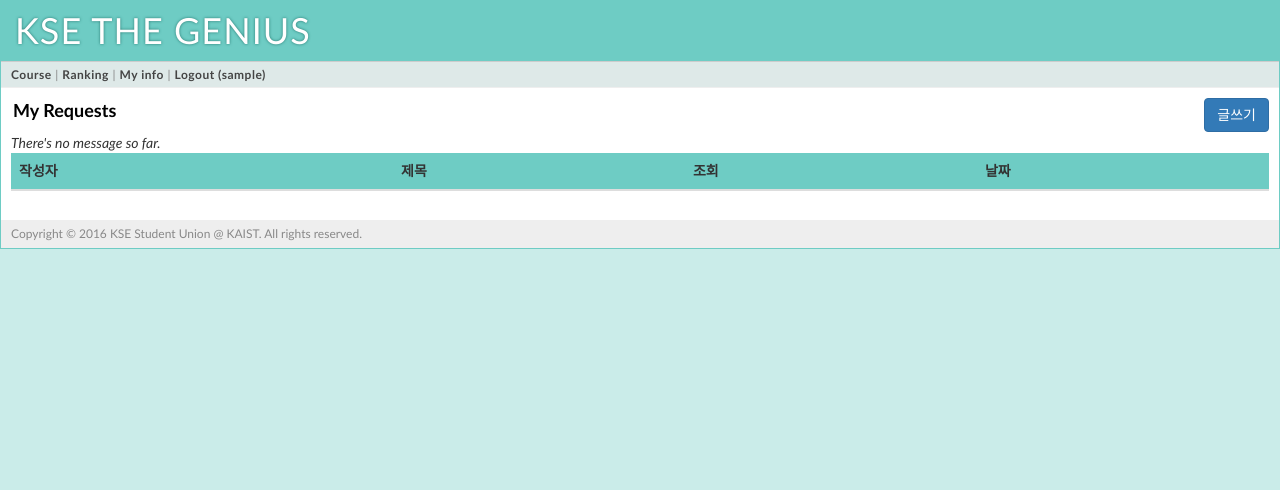
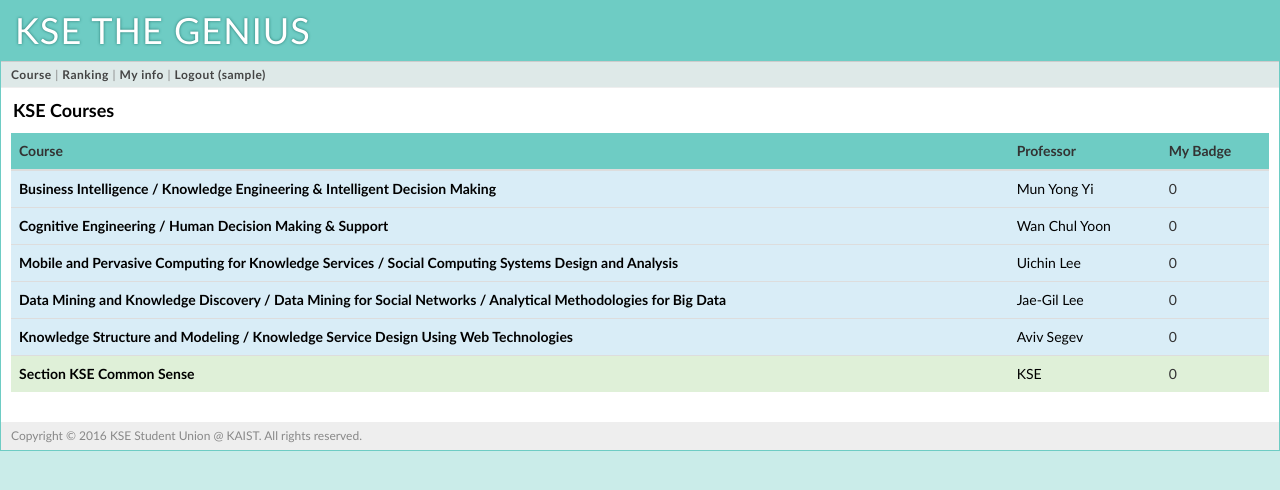
Before and after one commit to pskalyber/kse_the_genius, a Flask app: page /myinfo in a window 1280 px wide. Shown: the top 490 px of the page. Run offline with Flask 2, Linux system fonts and the light colour scheme; a user stored in the database is signed in; data comes from the database, SQL or seed files in the repository; data that the repository does not hold is empty; some libraries are stand-ins or nearby versions.

Commit message:
badge files added

```diff
--- a/kse_the_genius/main.py
+++ b/kse_the_genius/main.py
@@ -95,38 +95,6 @@
     if hasattr(g, 'db'):
         g.db.close()
 
-
-@app.route('/myinfo')
-def mypost():
-    """Shows a users information such as points of each course and total score.
-    """
-    if not g.user:
-        return redirect(url_for('ranking'))
-    return render_template('timeline.html', posts=query_db('''
-        select post.*, user.* from post, user
-        where post.author_id = user.user_id and (
-            user.user_id = ? )
-        order by post.publish_date desc limit ?''',
-        [session['user_id'], PER_PAGE]))
-
-@app.route('/test')
-def public_request(post_id=None):
-    """Displays the latest post of all users."""
-    posts = query_db('''
-        select post.*, user.* from post, user
-        where post.author_id = user.user_id
-        order by post.publish_date desc limit ?''', [PER_PAGE])
-
-    if post_id:
-        selected_post = query_db('''
-            select post.*, user.* from post, user
-            where post_id = ?
-            order by post.publish_date desc limit ?''', [post_id, PER_PAGE], one=True)
-        print selected_post
-        return render_template('timeline.html', posts=posts, selected_post=selected_post)
-    else:
-        return render_template('timeline.html', posts=posts)
-
 @app.route('/course')
 def course():
     """Displays the course list"""
@@ -172,13 +140,25 @@
 
     for PROF_POINT, MAX_POINT in (MUNYI_MAX_POINT, WCYOON_MAX_POINT, UCLEE_MAX_POINT, JAEGIL_MAX_POINT, AVIV_MAX_POINT, KSE_MAX_POINT, TOTAL_MAX_POINT):
         print PROF_POINT, MAX_POINT, "----------"
-        users = query_db("SELECT username, " + PROF_POINT + " FROM user WHERE (" + PROF_POINT + " / ? * 100.0) > ? AND (" + PROF_POINT + " / ? * 100.0) <= ?", [MAX_POINT, range_min, MAX_POINT, range_max])
+        users = query_db("SELECT username, " + PROF_POINT + " FROM user WHERE (" + \
+                         PROF_POINT + " / ? * 100.0) > ? AND (" + PROF_POINT + " / ? * 100.0) <= ?",
+                         [MAX_POINT, range_min, MAX_POINT, range_max])
         for user in users:
             print user['username'], user[PROF_POINT]
             score[PROF_POINT].append(user)
         # 여기서 왜 SQL에 직접 PROF_POINT 라고 넣어야 되고, ?를 대체하는 값으로 넣으면 안되지? 개빡치네!!!
 
     return score
+
+@app.route('/myinfo')
+def myinfo():
+    """Shows a users information such as points of each course and total score.
+    """
+    if not g.user:
+        return redirect(url_for('ranking'))
+    myinfo = query_db('''SELECT * FROM user WHERE user_id=?''', [session['user_id']], one=True)
+
+    return render_template('myinfo.html', myinfo=myinfo)
 
 @app.route('/<username>')
 def user_timeline(username):
--- a/kse_the_genius/templates/layout.html
+++ b/kse_the_genius/templates/layout.html
@@ -16,7 +16,7 @@
 		{% if g.user %}
 			<a href="{{ url_for('course') }}">Course</a> |
 			<a href="{{ url_for('ranking') }}">Ranking</a> |
-			<a href="{{ url_for('course') }}">My info</a> |
+			<a href="{{ url_for('myinfo') }}">My info</a> |
 			<a href="{{ url_for('logout') }}">Logout ({{ g.user.username }})</a>
 		{% else %}
 			<a href="{{ url_for('register') }}">Sign Up</a> |
--- /dev/null
+++ b/kse_the_genius/templates/myinfo.html
@@ -0,0 +1,182 @@
+{% extends "layout.html" %}
+{% block title %}
+	KSE Courses
+{% endblock %}
+{% block body %}
+	<div class="page-title">
+		<span>{{ self.title() }}</span>
+		{% if g.user %}
+		<div class="pull-right">
+			<span><!-- Any button can be here --></span>
+		</div>
+		{% endif %}
+	</div>
+
+
+	<!-- List -->
+  	<table class="table table-hover">
+		<thead>
+  			<tr style="background-color: #6ECCC4;">
+  				<th class="hidden-xs">Course</th>
+  				<th><span class="hidden-xs">Professor</span>
+  					<span class="section-anchor visible-xs" href="/posts">
+  						<a href="/posts">Courses</a>
+  					</span>
+  				</th>
+  				<th>My Badge</th>
+  			</tr>
+  		</thead>
+  		<tbody>
+  			<!-- 이문용 교수님 -->
+			<tr class="info">
+				<td class="type hidden-xs">
+					<strong><a href="{{ url_for('quiz', prof='munyi') }}">Business Intelligence / Knowledge Engineering & Intelligent Decision Making</a></strong>
+				</td>
+				<td class="post-table-title">
+					<a href="{{ url_for('quiz', prof='munyi') }}">
+						<span class="mobile-post-table-title">Mun Yong Yi</span>
+
+						<!-- For Mobile -->
+						<div class="visible-xs mobile-post-table-name">
+							<strong>
+								<span class="post-table-status">
+									Business Intelligence / Knowledge Engineering & Intelligent Decision Making
+								</span>
+							</strong>
+						</div>
+						<!-- / For Mobile -->
+					</a>
+				</td>
+				<td>
+					{{ myinfo['munyi_point'] }}
+				</td>
+			</tr>
+
+			<!-- 윤완철 교수님 -->
+			<tr class="info">
+				<td class="type hidden-xs">
+					<strong><a href="{{ url_for('quiz', prof='wcyoon') }}">Cognitive Engineering / Human Decision Making & Support</a></strong>
+				</td>
+				<td class="post-table-title">
+					<a href="{{ url_for('quiz', prof='wcyoon') }}">
+						<span class="mobile-post-table-title">Wan Chul Yoon</span>
+
+						<!-- For Mobile -->
+						<div class="visible-xs mobile-post-table-name">
+							<strong>
+								<span class="post-table-status">
+									Cognitive Engineering / Human Decision Making & Support
+								</span>
+							</strong>
+						</div>
+						<!-- / For Mobile -->
+					</a>
+				</td>
+				<td>
+					{{ myinfo['wcyoon_point'] }}
+				</td>
+			</tr>
+
+			<!-- 이의진 교수님 -->
+			<tr class="info">
+				<td class="type hidden-xs">
+					<strong><a href="{{ url_for('quiz', prof='uclee') }}">Mobile and Pervasive Computing for Knowledge Services / Social Computing Systems Design and Analysis</a></strong>
+				</td>
+				<td class="post-table-title">
+					<a href="{{ url_for('quiz', prof='uclee') }}">
+						<span class="mobile-post-table-title">Uichin Lee</span>
+
+						<!-- For Mobile -->
+						<div class="visible-xs mobile-post-table-name">
+							<strong>
+								<span class="post-table-status">
+									Mobile and Pervasive Computing for Knowledge Services / Social Computing Systems Design and Analysis
+								</span>
+							</strong>
+						</div>
+						<!-- / For Mobile -->
+					</a>
+				</td>
+				<td>
+					{{ myinfo['uclee_point'] }}
+				</td>
+			</tr>
+
+			<!-- 이재길 교수님 -->
+			<tr class="info">
+				<td class="type hidden-xs">
+					<strong><a href="{{ url_for('quiz', prof='jaegil') }}">Data Mining and Knowledge Discovery / Data Mining for Social Networks / Analytical Methodologies for Big Data</a></strong>
+				</td>
+				<td class="post-table-title">
+					<a href="{{ url_for('quiz', prof='jaegil') }}">
+						<span class="mobile-post-table-title">Jae-Gil Lee</span>
+
+						<!-- For Mobile -->
+						<div class="visible-xs mobile-post-table-name">
+							<strong>
+								<span class="post-table-status">
+									Data Mining and Knowledge Discovery / Data Mining for Social Networks / Analytical Methodologies for Big Data
+								</span>
+							</strong>
+						</div>
+						<!-- / For Mobile -->
+					</a>
+				</td>
+				<td>
+					{{ myinfo['jaegil_point'] }}
+				</td>
+			</tr>
+
+			<!-- 세게브 교수님 -->
+			<tr class="info">
+				<td class="type hidden-xs">
+					<strong><a href="{{ url_for('quiz', prof='aviv') }}">Knowledge Structure and Modeling / Knowledge Service Design Using Web Technologies</a></strong>
+				</td>
+				<td class="post-table-title">
+					<a href="{{ url_for('quiz', prof='aviv') }}">
+						<span class="mobile-post-table-title">Aviv Segev</span>
+
+						<!-- For Mobile -->
+						<div class="visible-xs mobile-post-table-name">
+							<strong>
+								<span class="post-table-status">
+									Knowledge Structure and Modeling / Knowledge Service Design Using Web Technologies
+								</span>
+							</strong>
+						</div>
+						<!-- / For Mobile -->
+					</a>
+				</td>
+				<td>
+					{{ myinfo['aviv_point'] }}
+				</td>
+			</tr>
+
+			<!-- 학과 상식 -->
+			<tr class="success">
+				<td class="type hidden-xs">
+					<strong><a href="{{ url_for('quiz', prof='kse') }}">Section KSE Common Sense</a></strong>
+				</td>
+				<td class="post-table-title">
+					<a href="{{ url_for('quiz', prof='kse') }}">
+						<span class="mobile-post-table-title">KSE</span>
+
+						<!-- For Mobile -->
+						<div class="visible-xs mobile-post-table-name">
+							<strong>
+								<span class="post-table-status">
+									Section KSE Common Sense
+								</span>
+							</strong>
+						</div>
+						<!-- / For Mobile -->
+					</a>
+				</td>
+				<td>
+					{{ myinfo['kse_point'] }}
+				</td>
+			</tr>
+  		</tbody>
+	</table>
+
+{% endblock %}
--- a/kse_the_genius/templates/timeline.html
+++ /dev/null
@@ -1,155 +0,0 @@
-{% extends "layout.html" %}
-{% block title %}
-	{% if request.endpoint == 'public_request' %}
-		All Requests
-	{% elif request.endpoint == 'user_timeline' %}
-    	{{ profile_user.username }}'s Timeline
-	{% else %}
-    	My Requests
-	{% endif %}
-{% endblock %}
-{% block body %}
-	<div class="page-title">
-		<span>{{ self.title() }}</span>
-		{% if g.user %}
-		<div class="pull-right">
-			<span><a class="btn btn-small btn-primary" href="{{ url_for('add_post') }}">글쓰기</a></span>
-		</div>
-		{% endif %}
-	</div>
-
-	<!-- 읽고 있는 포스트 -->
-	{% if selected_post %}
-	<div class="post">
-		<!-- 읽고 있는 포스트 제목 -->
-	 	<div class="post-title-div" id="{{ selected_post.post_id }}">
-		    <div>
-				<h4><b>{{ selected_post.title }}</b></h4>
-		    </div>
-		    {{ selected_post.username }}
-	        <span class="pull-right col-md-8">
-				<span class="post-date pull-right spacing-right">{{ selected_post.publish_date|datetimeformat }}</span>
-				<span class="post-count pull-right spacing-right">{{ selected_post.read_count }}</span>
-	        </span>
-	 	</div>
-
-	 	<!-- 읽고 있는 포스트 내용 -->
-	 	<div class="post-content-div clearfix">
-		    <div class="col-md-12">
-		    	<br>
-		    	<p>
-		    		{{ selected_post.text }}
-		    	</p>
-		        <p>
-			        latitude: {{ selected_post.location_latitude }},
-			        longitude: {{ selected_post.location_longitude }}
-		        </p>
-		        <p>
-			        time from: {{ selected_post.accident_date_from }},
-			        time to: {{ selected_post.accident_date_to }}
-		        </p>
-
-		    </div>
-    		<p><br></p>
-  		</div>
-
-	 	<!-- 읽고 있는 댓글 -->
-	 	<div class="post-comment-table">
-	 		<!--  읽고 있는 댓글 내용 -->
-			<div class="post-comment" id="comment_id_1377227">
-        		<div class="clearfix">
-        			<div class="comment-title col-md-3">
-          				<a name="comment_1" class="comment-anchor"></a><span>1. 작성자예시</span>
-        			</div>
-        			<div class="pull-right col-md-5 time-recommend-info">
-          				<span class="spacing-right">2015/12/17 12:47 AM</span>
-        			</div>
-        		</div>
-
-				<div class="clearfix">
-			        <div class="comment-content col-md-12">
-			            <p>나쁜놈을 잡자!!</p>
-			        </div>
-        		</div>
-        	</div>
-      		<br>
-			<!-- 읽고 있는 포스트에 댓글 쓰기 : 로그인 상태만 가능 -->
-			<div class="form-comment">
-  				<form accept-charset="UTF-8" action="/comments" method="post">
-  				<div style="margin:0;padding:0;display:inline"><input name="utf8" type="hidden" value="✓"><input name="authenticity_token" type="hidden" value="kjEZVjMqEidPd8pxmnKJMbma7BzIBx2nmaaY9J1+LV8="></div>
-      				<div class="control-group text required comment_content form-group">
-	      				<label class="text required control-label" for="comment_content">
-
-	      				{{g.user.username}}님의 댓글 쓰기
-	      				</label>
-      				<div class="controls"><textarea aria-required="true" class="text required form-control" data-container="body" data-content="@글쓴이 = @0 | @댓글1 = @1 | @익명2" data-placement="top" data-toggle="popover" id="comment_content" name="comment[content]" placeholder="잡자 잡아" required="required" rows="3" style="overflow: hidden; word-wrap: break-word; resize: horizontal; height: 72px;" data-original-title="" title=""></textarea>
-      				</div>
-      				</div>
-      				<input class="btn" name="commit" type="submit" value="댓글달기">
-      				<span style="color:red">* 욕설 및 비방은 아니아니 아니대오</span>
-				</form>
-			</div>
-
-		</div> <!-- 읽고 있는 댓글 끝 -->
-	</div> <!-- 읽고 있는 포스트 끝 -->
-	<p><br></p>
-	{% endif %}
-
-	<!-- 전체 리스트 -->
-  	<table class="table table-hover">
-		<thead>
-  			<tr style="background-color: #6ECCC4;">
-  				<th class="hidden-xs">작성자</th>
-  				<th><span class="hidden-xs">제목</span>
-  					<span class="section-anchor visible-xs" href="/posts">
-  						<a href="/posts">전체 리스트</a>
-  					</span>
-  				</th>
-  				<th class="hidden-xs">조회</th>
-  				<th class="hidden-xs">날짜</th>
-  			</tr>
-  		</thead>
-  		<tbody>
-			{% for post in posts %}
-			<tr>
-				<td class="type hidden-xs">
-					<strong><a href="{{ url_for('user_timeline',
-						username=post.username) }}">
-					{{ post.username }}</a></strong>
-				</td>
-				<td class="post-table-title">
-					<a href="{{ url_for('public_request', post_id=post.post_id) }}">
-						<span class="mobile-post-table-title">{{ post.title }}</span>
-
-						<!-- For Mobile -->
-						<div class="visible-xs mobile-post-table-name">
-							<strong>
-								<span class="post-table-status">
-									<!-- <a href="{{ url_for('user_timeline', username=post.username) }}">  -->
-									{{ post.username }}
-								</span>
-							</strong>
-
-							<span class="post-table-count pull-right spacing-right">0</span>
-							<span class="mobile-post-table-date pull-right spacing-right">
-								<small>{{ post.publish_date|datetimeformat }}</small>
-							</span>
-
-						</div>
-
-					<!-- /For Mobile -->
-					</a>
-				</td>
-				<td class="type hidden-xs">0</td>
-				<td class="type hidden-xs">
-					<small>{{ post.publish_date|datetimeformat }}</small>
-				</td>
-
-			</tr>
-  			{% else %}
-    			<tr><em>There's no message so far.</em></tr>
-  			{% endfor %}
-  		</tbody>
-	</table>
-
-{% endblock %}
```
Also changed, not shown: kse_the_genius/templates/quiz.html (+4 -4 lines).
